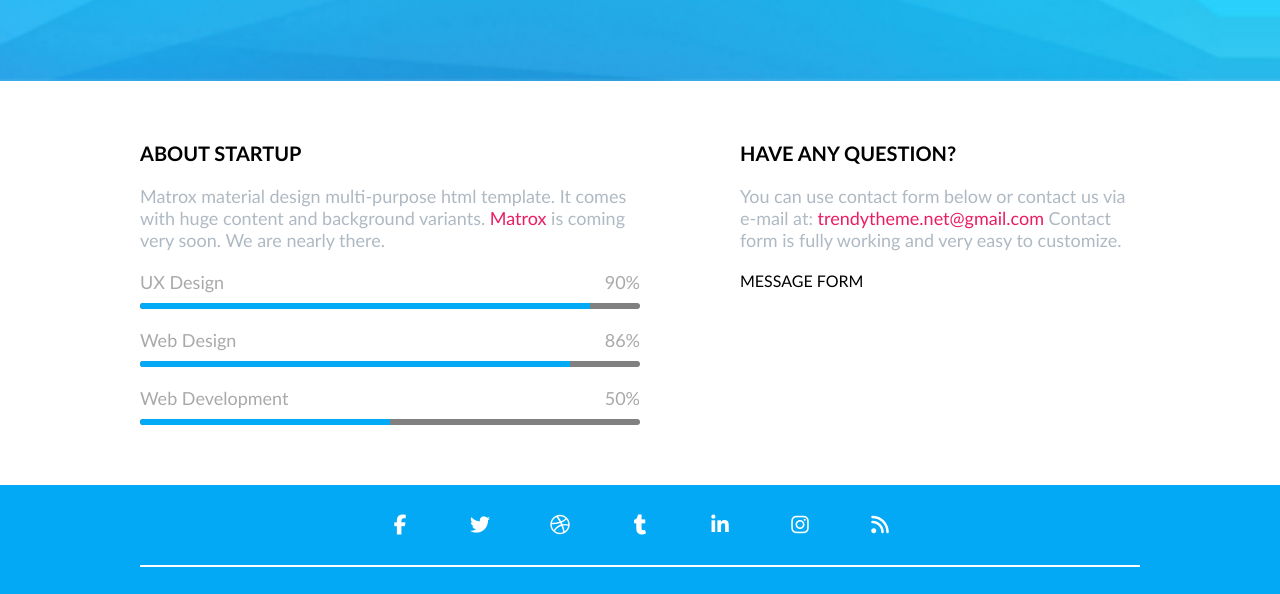
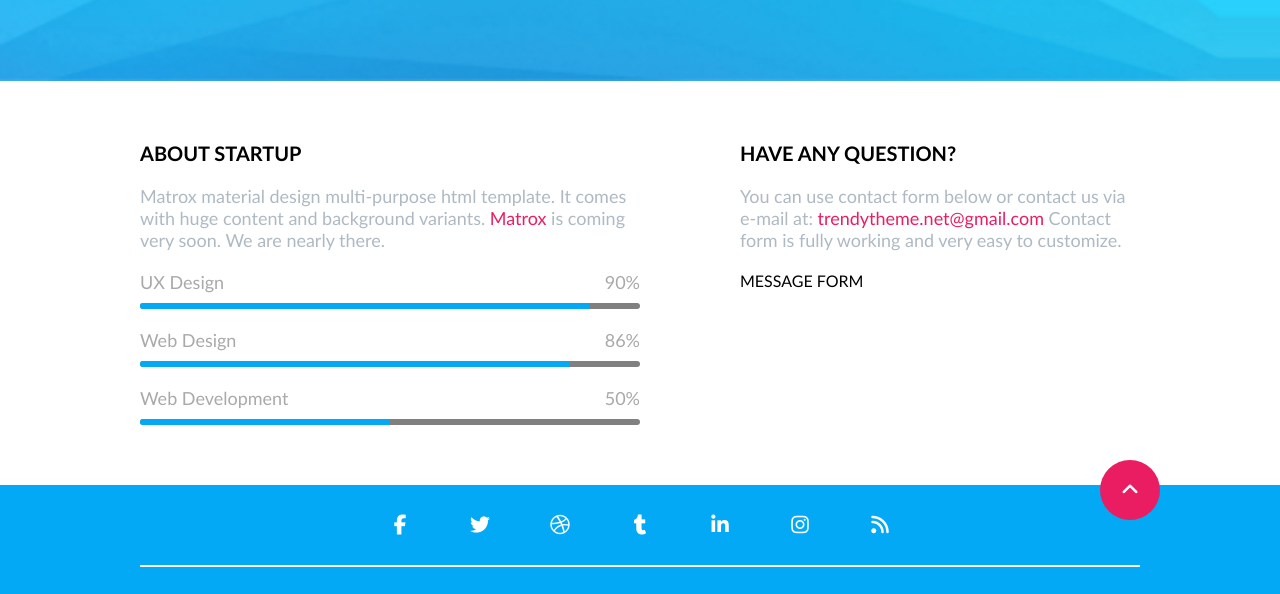
Before and after one commit to janis0316/10-coming-soon, a website: page index.html in a window 1280 px wide. Shown: the part 719-1313 px from the top of the page. Drawn offline with Linux system fonts and the light colour scheme.

Commit message:
back to top

```diff
--- a/css/base/base.css
+++ b/css/base/base.css
@@ -1,6 +1,10 @@
 :root {
     --primary-color: #03a9f4;
     --secondary-color: #ea1d62;
+}
+
+html {
+    scroll-behavior: smooth;
 }
 
 body,
--- a/css/components/socials.css
+++ b/css/components/socials.css
@@ -7,6 +7,7 @@
     gap: 20px;
     border-bottom: 2px solid white;
     margin-bottom: 30px;
+    position: relative;
 }
 
 .socials > .icon {
--- a/css/pages/home.css
+++ b/css/pages/home.css
@@ -119,3 +119,10 @@ footer a:hover {
         display: none;
     }
 }
+
+.back-to-top {
+    position: absolute;
+    top: -25px;
+    right: -20px;
+    background-color: var(--secondary-color);
+}
--- a/index.html
+++ b/index.html
@@ -116,6 +116,7 @@
              <a href="#" class="icon fa fa-linkedin" aria-hidden="true"></a>
              <a href="#" class="icon fa fa-instagram" aria-hidden="true"></a>
              <a href="#" class="icon fa fa-rss" aria-hidden="true"></a>
+             <a href="#" class="back-to-top icon fa fa-angle-up"></a>
         </div>
         <div class="row-short">
             <img class="logo" src="./images/logo-white.png" alt="Logo">
```
